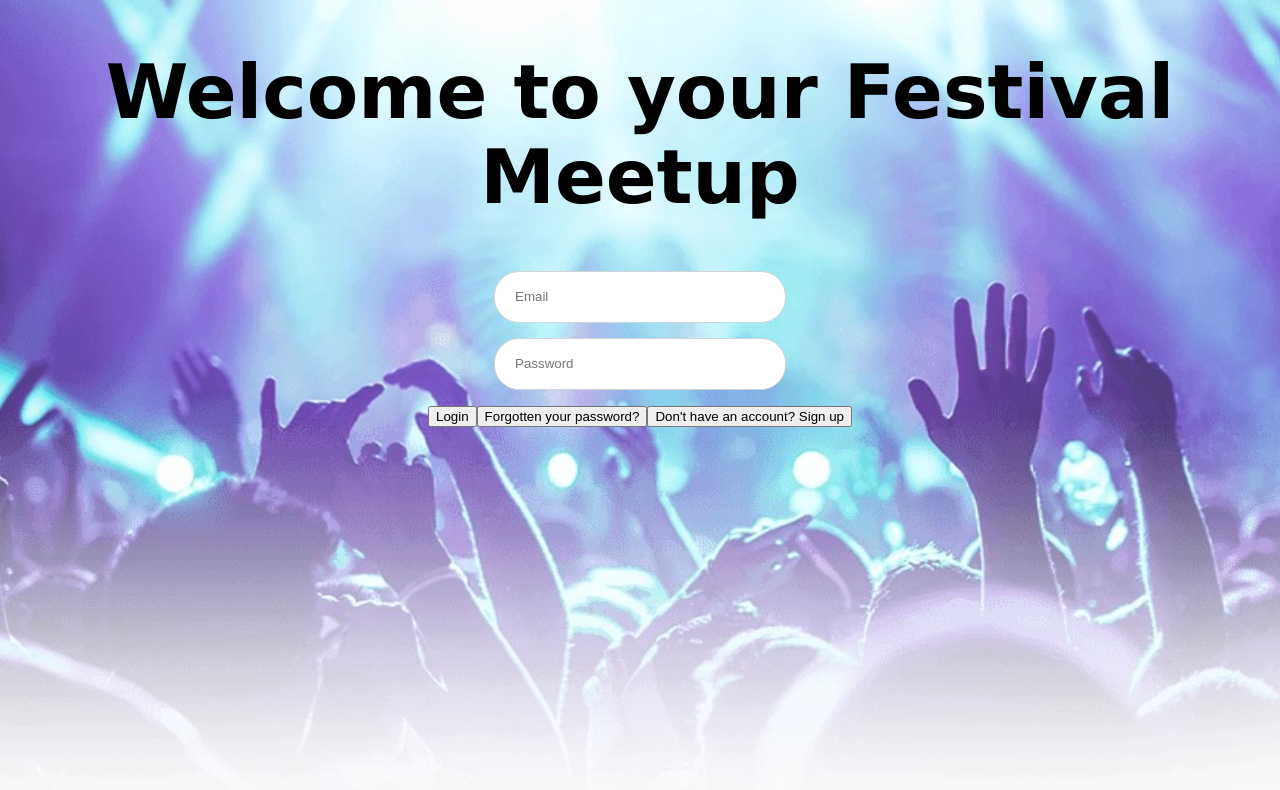
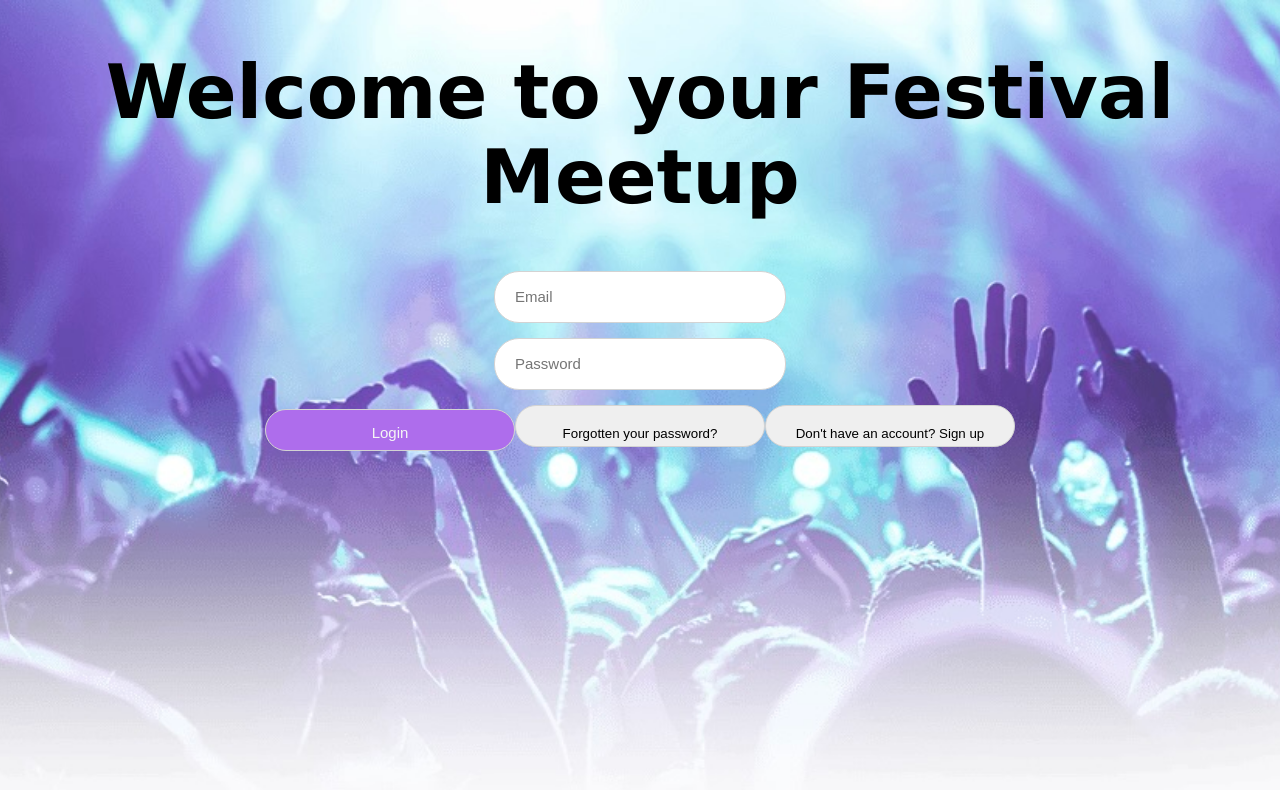
Before and after one commit to Lucy8824/CFG-degree-fullstack-group-project-2024, a React (Create React App) app in the folder frontend/: page / in a window 1280 px wide. Shown: the top 790 px of the page. Built offline with nearby package versions, Linux system fonts and the light colour scheme.

Commit message:
added styling to buttons on login page

```diff
--- a/frontend/src/components/LoginPage/LoginPage.css
+++ b/frontend/src/components/LoginPage/LoginPage.css
@@ -26,6 +26,8 @@
   width: 250px;
   height: 10px;
   margin-bottom: 15px;
+  line-height: 5px;
+  font-size: 15px;
 }
 
 .passwordBox {
@@ -37,4 +39,44 @@
   width: 250px;
   height: 10px;
   margin-bottom: 15px;
+  line-height: 5px;
+  font-size: 15px;
 }
+
+.customButtonLogin {
+  border-radius: 25px;
+  border-style: ridge;
+  border-width: 1px;
+  border-color: lightgray;
+  padding: 20px;
+  width: 250px;
+  height: 10px;
+  margin-bottom: 15px;
+  background-color: rgb(174, 109, 236);
+  color: whitesmoke;
+  line-height: 5px;
+  font-size: 15px;
+  /* box-sizing: border-box; */
+}
+
+.customButtonForgotPassword {
+  border-radius: 25px;
+  border-style: ridge;
+  border-width: 1px;
+  border-color: lightgray;
+  padding: 20px;
+  width: 250px;
+  height: 10px;
+  margin-bottom: 15px;
+}
+
+.customButtonSignUp {
+  border-radius: 25px;
+  border-style: ridge;
+  border-width: 1px;
+  border-color: lightgray;
+  padding: 20px;
+  width: 250px;
+  height: 10px;
+  margin-bottom: 15px;
+}
--- a/frontend/src/components/LoginPage/LoginPage.js
+++ b/frontend/src/components/LoginPage/LoginPage.js
@@ -99,7 +99,7 @@ const LoginPage = () => {
           type="submit"
           onClick={handleSignupClick}
           buttonText="Don't have an account? Sign up"
-          className="customButtonForgotPassword"
+          className="customButtonSignUp"
         />
       </form>
     </div>
```
